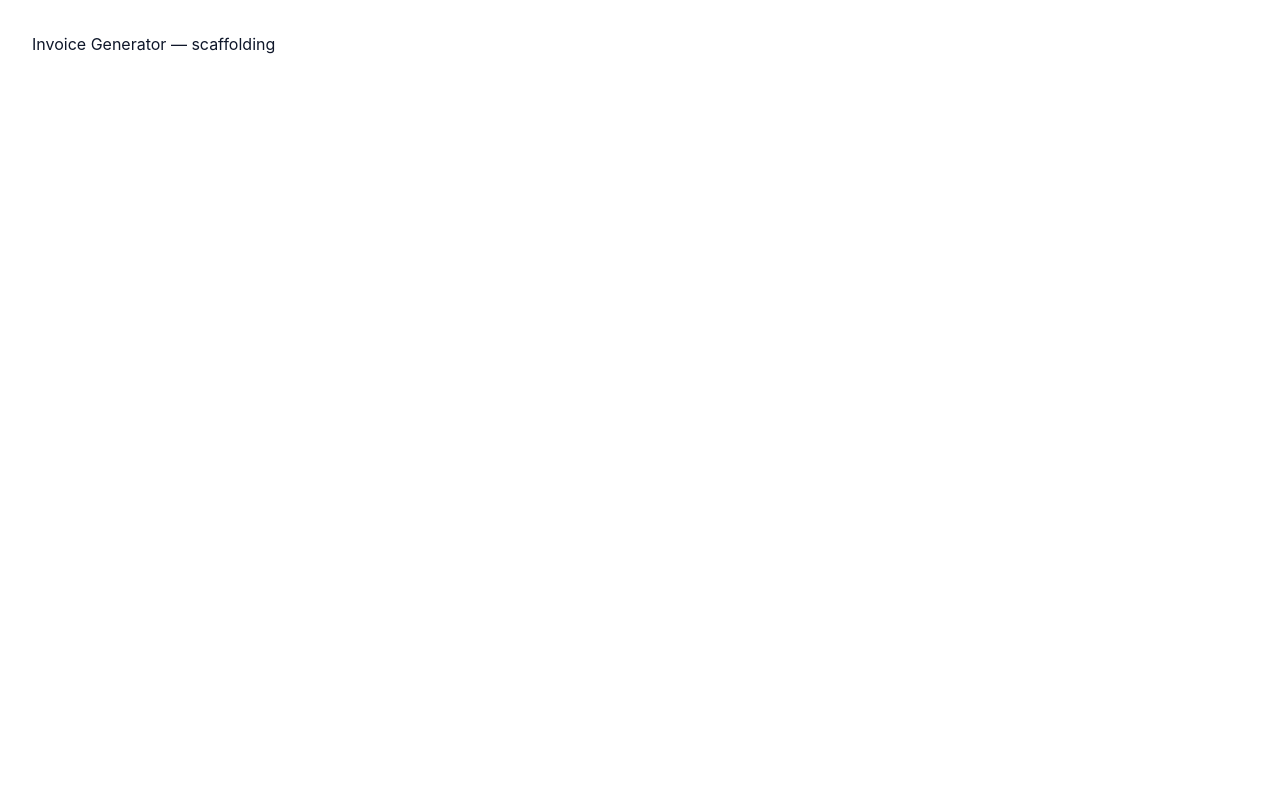
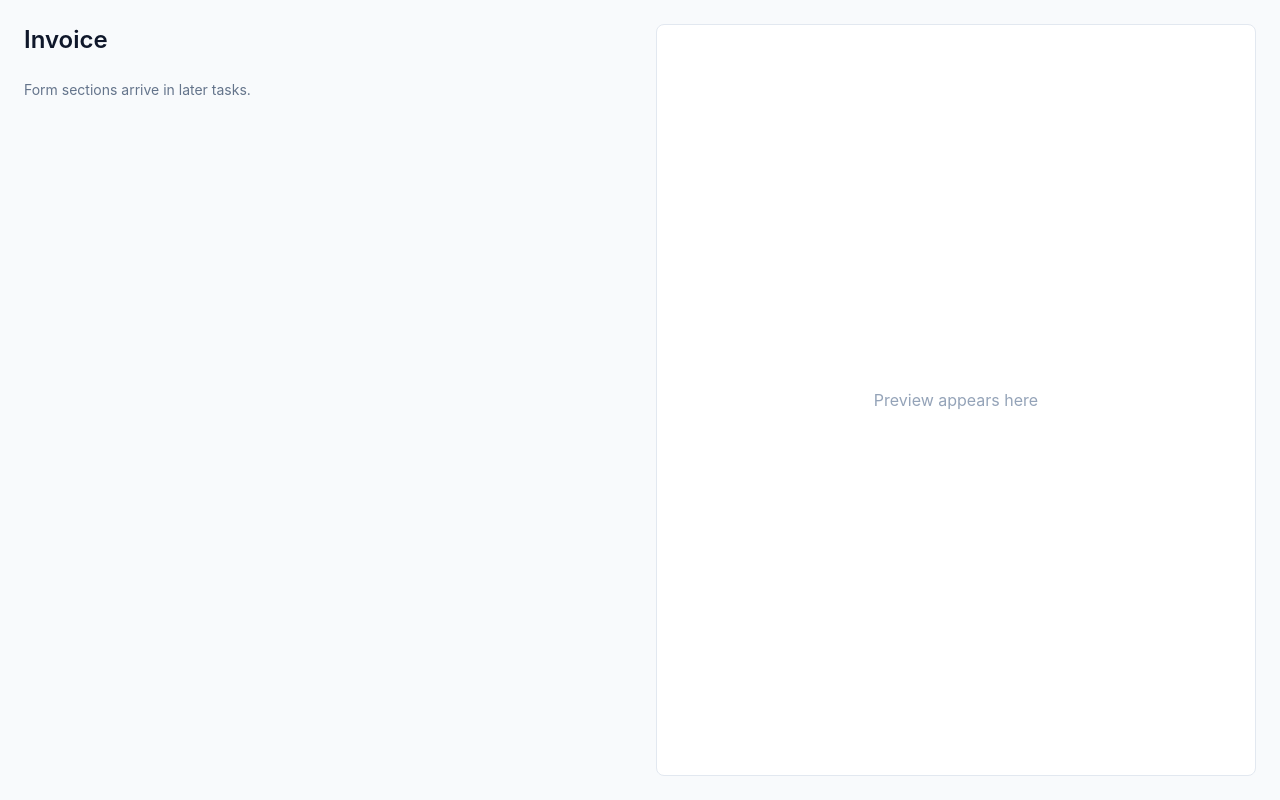
Before and after one commit to pratik23rj/invoice-generator, a Next.js app: page / in a window 1280 px wide. Built offline with nearby package versions, Linux system fonts and the light colour scheme.

Commit message:
feat: add InvoicePage shell + RHF provider + defaults hydration

```diff
--- a/app/page.tsx
+++ b/app/page.tsx
@@ -1,3 +1,4 @@
+import { InvoicePage } from "@/components/InvoicePage";
 export default function Page() {
-  return <main className="p-8">Invoice Generator — scaffolding</main>;
+  return <InvoicePage />;
 }
--- /dev/null
+++ b/components/InvoicePage.tsx
@@ -0,0 +1,46 @@
+"use client";
+
+import { useEffect, useState } from "react";
+import { FormProvider, useForm } from "react-hook-form";
+import { zodResolver } from "@hookform/resolvers/zod";
+import { InvoiceSchema, type Invoice } from "@/lib/schema";
+import { buildInitialDefaults, buildFreshDefaults } from "@/lib/defaults";
+
+export function InvoicePage() {
+  const [mounted, setMounted] = useState(false);
+  const methods = useForm<Invoice>({
+    resolver: zodResolver(InvoiceSchema),
+    mode: "onChange",
+    defaultValues: buildFreshDefaults(),
+  });
+
+  // After hydration, replace SSR-safe defaults with localStorage-aware ones.
+  useEffect(() => {
+    methods.reset(buildInitialDefaults());
+    setMounted(true);
+  }, [methods]);
+
+  if (!mounted) {
+    return (
+      <main className="p-8 text-slate-600">Loading…</main>
+    );
+  }
+
+  return (
+    <FormProvider {...methods}>
+      <main className="min-h-screen bg-slate-50">
+        <div className="mx-auto max-w-7xl grid grid-cols-1 lg:grid-cols-2 gap-8 p-6">
+          <section aria-label="Invoice form" className="space-y-6">
+            <h1 className="text-2xl font-semibold">Invoice</h1>
+            <p className="text-sm text-slate-500">Form sections arrive in later tasks.</p>
+          </section>
+          <aside aria-label="PDF preview" className="lg:sticky lg:top-6 lg:h-[calc(100vh-3rem)]">
+            <div className="bg-white border border-slate-200 rounded-lg h-full flex items-center justify-center text-slate-400">
+              Preview appears here
+            </div>
+          </aside>
+        </div>
+      </main>
+    </FormProvider>
+  );
+}
--- /dev/null
+++ b/lib/defaults.ts
@@ -0,0 +1,54 @@
+import type { Invoice } from "./schema";
+import { senderCache, invoiceDraft } from "./storage";
+import { nextInvoiceNumber, todayIso, isoDatePlusDays } from "./invoiceNumber";
+
+const EMPTY_SENDER: Invoice["sender"] = {
+  name: "",
+  companyName: "",
+  address: "",
+  gstin: undefined,
+  email: undefined,
+  phone: undefined,
+};
+
+const EMPTY_CLIENT: Invoice["client"] = {
+  name: "",
+  companyName: "",
+  address: "",
+  gstin: undefined,
+  email: undefined,
+};
+
+function newLineItemId(): string {
+  if (typeof crypto !== "undefined" && "randomUUID" in crypto) {
+    return crypto.randomUUID();
+  }
+  return `li-${Date.now()}-${Math.random().toString(36).slice(2, 8)}`;
+}
+
+export function buildFreshDefaults(): Invoice {
+  const cachedSender = senderCache.read();
+  const today = todayIso();
+  return {
+    sender: cachedSender ?? EMPTY_SENDER,
+    client: EMPTY_CLIENT,
+    meta: {
+      invoiceNumber: nextInvoiceNumber(),
+      invoiceDate: today,
+      dueDate: isoDatePlusDays(today, 30),
+      placeOfSupply: undefined,
+    },
+    lineItems: [
+      { id: newLineItemId(), description: "", hsnSac: undefined, quantity: 1, rate: 0 },
+    ],
+    tax: { cgstPercent: 9, sgstPercent: 9 },
+    notes: undefined,
+  };
+}
+
+/** Draft wins over fresh defaults if present. */
+export function buildInitialDefaults(): Invoice {
+  return invoiceDraft.read() ?? buildFreshDefaults();
+}
+
+export { newLineItemId };
```
Also changed, not shown: package.json (+4 -3 lines), 1 other file (tests, documents, lock files or other folders).
